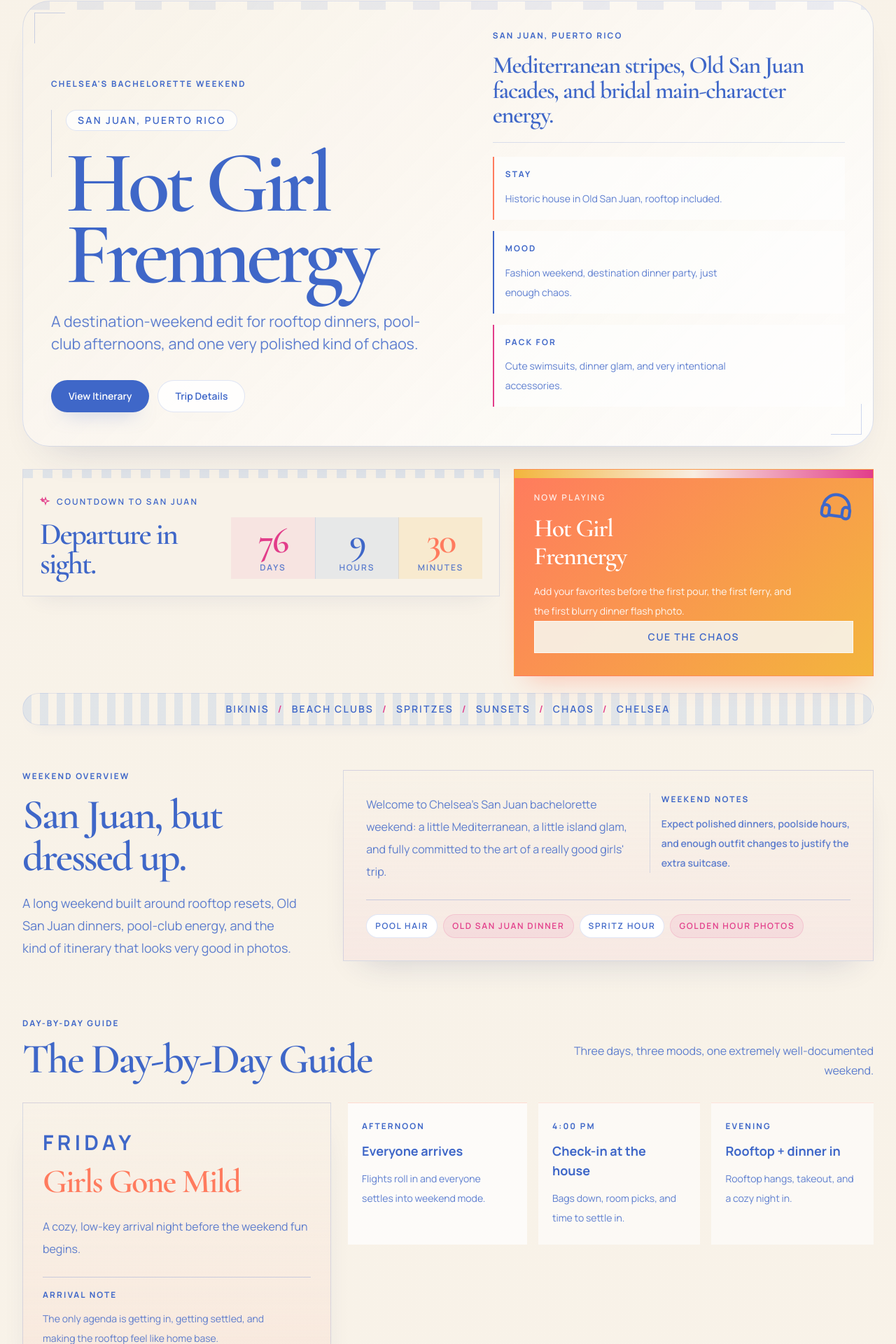
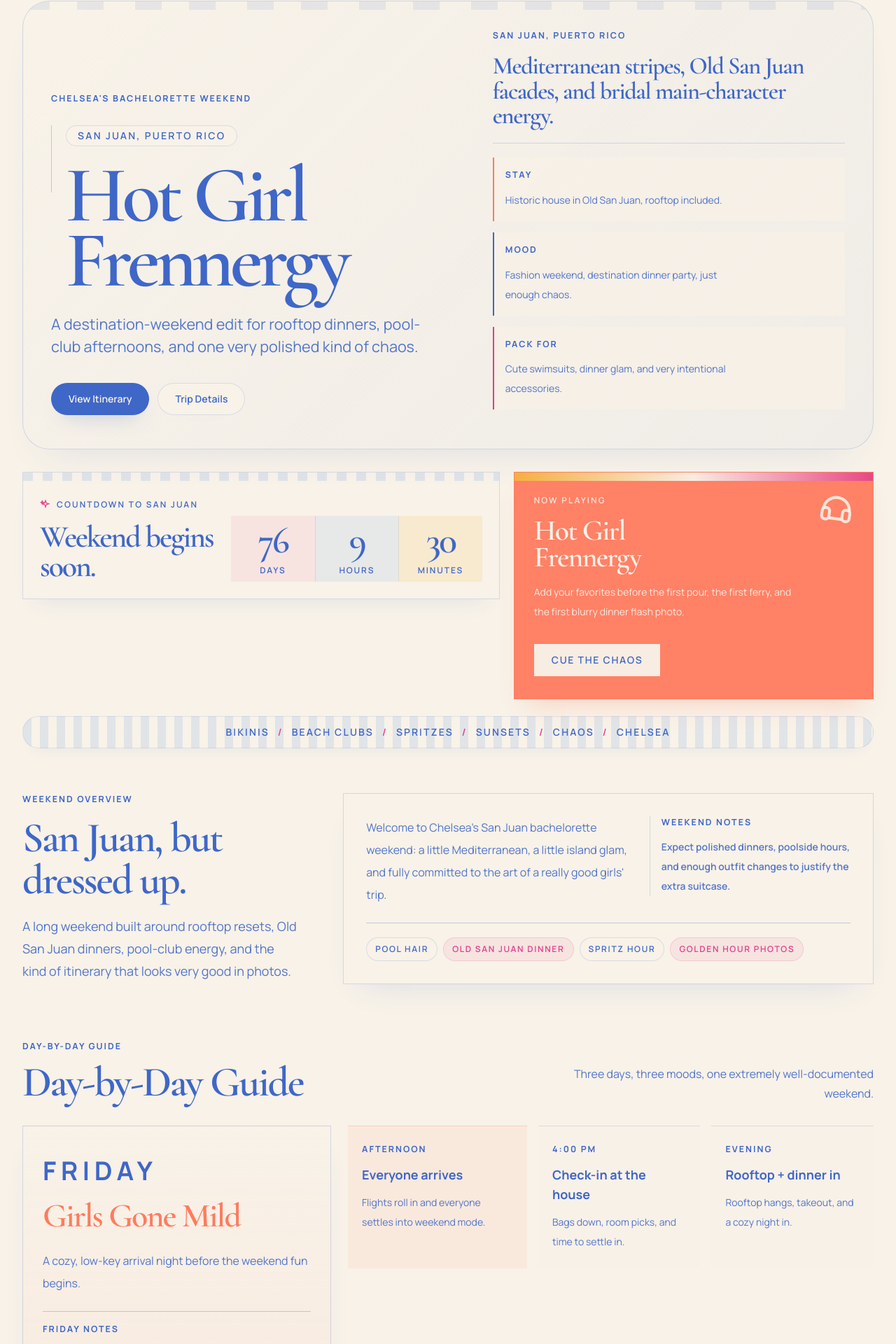
Before and after one commit to mwsimpson01-ux/frennergy-site, a Next.js app: page / in a window 1280 px wide. Shown: the part 39-1959 px from the top of the page at 70% size. Built offline with nearby package versions, Linux system fonts and the light colour scheme.

Commit message:
final cleanup pass for palette and readability

```diff
--- a/app/globals.css
+++ b/app/globals.css
@@ -1,8 +1,8 @@
 @import "tailwindcss";
 
 :root {
-  --background: #ffffff;
-  --foreground: #171717;
+  --background: #f8f2e8;
+  --foreground: #3f67c8;
   --fren-ivory: #f8f2e8;
   --fren-blue-soft: #8fb3e7;
   --fren-blue: #3f67c8;
@@ -10,11 +10,11 @@
   --fren-coral: #ff7b5e;
   --fren-marigold: #f3b53d;
   --fren-ink: #3f67c8;
-  --fren-copy: rgba(63, 103, 200, 0.84);
-  --fren-line: rgba(63, 103, 200, 0.18);
-  --fren-line-strong: rgba(63, 103, 200, 0.26);
-  --fren-shadow: 0 22px 46px -28px rgba(34, 52, 104, 0.24);
-  --fren-shadow-soft: 0 16px 30px -22px rgba(34, 52, 104, 0.15);
+  --fren-copy: rgba(63, 103, 200, 0.9);
+  --fren-line: rgba(63, 103, 200, 0.2);
+  --fren-line-strong: rgba(63, 103, 200, 0.3);
+  --fren-shadow: 0 22px 46px -28px rgba(63, 103, 200, 0.2);
+  --fren-shadow-soft: 0 16px 30px -22px rgba(63, 103, 200, 0.12);
 }
 
 @theme inline {
@@ -23,13 +23,6 @@
   --font-sans: var(--font-fren-sans);
   --font-serif: var(--font-fren-serif);
   --font-mono: var(--font-geist-mono);
-}
-
-@media (prefers-color-scheme: dark) {
-  :root {
-    --background: #0a0a0a;
-    --foreground: #ededed;
-  }
 }
 
 body {
@@ -46,9 +39,8 @@ body {
 
 .fren-hero {
   border: 1px solid var(--fren-line);
-  background:
-    linear-gradient(135deg, rgba(248, 242, 232, 0.98), rgba(255, 255, 255, 0.82));
-  box-shadow: 0 30px 60px -38px rgba(34, 52, 104, 0.24);
+  background: linear-gradient(135deg, rgba(248, 242, 232, 0.98), rgba(143, 179, 231, 0.08));
+  box-shadow: 0 30px 60px -38px rgba(63, 103, 200, 0.18);
 }
 
 .fren-hero-stripe {
@@ -67,15 +59,15 @@ body {
 }
 
 .fren-section--blush {
-  background: linear-gradient(180deg, rgba(248, 242, 232, 0.98), rgba(226, 61, 138, 0.05));
+  background: rgba(248, 242, 232, 0.98);
 }
 
 .fren-section--blue {
-  background: linear-gradient(180deg, rgba(248, 242, 232, 0.98), rgba(143, 179, 231, 0.1));
+  background: linear-gradient(180deg, rgba(248, 242, 232, 0.98), rgba(143, 179, 231, 0.08));
 }
 
 .fren-section--warm {
-  background: linear-gradient(180deg, rgba(248, 242, 232, 0.98), rgba(255, 123, 94, 0.08));
+  background: linear-gradient(180deg, rgba(248, 242, 232, 0.98), rgba(255, 123, 94, 0.06));
 }
 
 .fren-stripe-band {
@@ -89,36 +81,33 @@ body {
 
 .fren-card {
   border: 1px solid rgba(63, 103, 200, 0.12);
-  background: rgba(255, 255, 255, 0.92);
+  background: rgba(248, 242, 232, 0.9);
   box-shadow: var(--fren-shadow-soft);
 }
 
 .fren-card--blue {
-  background:
-    linear-gradient(180deg, rgba(255, 255, 255, 0.96), rgba(143, 179, 231, 0.08));
+  background: rgba(248, 242, 232, 0.96);
 }
 
 .fren-card--blush {
-  background:
-    linear-gradient(180deg, rgba(255, 255, 255, 0.96), rgba(226, 61, 138, 0.07));
+  background: rgba(248, 242, 232, 0.96);
 }
 
 .fren-card--warm {
-  background:
-    linear-gradient(180deg, rgba(255, 255, 255, 0.96), rgba(255, 123, 94, 0.08));
+  background: rgba(248, 242, 232, 0.96);
 }
 
 .fren-kicker {
   color: var(--fren-blue);
-  font-size: 0.74rem;
+  font-size: 0.78rem;
   font-weight: 700;
-  letter-spacing: 0.18em;
+  letter-spacing: 0.16em;
   text-transform: uppercase;
 }
 
 .fren-chip {
   border: 1px solid rgba(63, 103, 200, 0.1);
-  background: rgba(255, 255, 255, 0.85);
+  background: rgba(248, 242, 232, 0.92);
   color: var(--fren-blue);
   box-shadow: var(--fren-shadow-soft);
 }
@@ -131,13 +120,13 @@ body {
 .fren-button-primary {
   border: 1px solid rgba(63, 103, 200, 0.06);
   background: var(--fren-blue);
-  color: white;
+  color: var(--fren-ivory);
   box-shadow: 0 16px 28px -18px rgba(63, 103, 200, 0.5);
 }
 
 .fren-button-secondary {
   border: 1px solid rgba(63, 103, 200, 0.16);
-  background: rgba(255, 255, 255, 0.82);
+  background: rgba(248, 242, 232, 0.92);
   color: var(--fren-blue);
   box-shadow: var(--fren-shadow-soft);
 }
@@ -145,7 +134,7 @@ body {
 .fren-button-warm {
   border: 1px solid rgba(255, 123, 94, 0.14);
   background: var(--fren-pink);
-  color: white;
+  color: var(--fren-ivory);
   box-shadow: 0 16px 28px -18px rgba(226, 61, 138, 0.45);
 }
 
@@ -162,31 +151,3 @@ body {
 .fren-editorial-rule {
   border-top: 1px solid var(--fren-line-strong);
 }
-
-.fren-editorial-frame {
-  position: relative;
-}
-
-.fren-editorial-frame::before,
-.fren-editorial-frame::after {
-  content: "";
-  position: absolute;
-  width: 2.75rem;
-  height: 2.75rem;
-  border-color: var(--fren-line-strong);
-  pointer-events: none;
-}
-
-.fren-editorial-frame::before {
-  top: 1rem;
-  left: 1rem;
-  border-left: 1px solid var(--fren-line-strong);
-  border-top: 1px solid var(--fren-line-strong);
-}
-
-.fren-editorial-frame::after {
-  right: 1rem;
-  bottom: 1rem;
-  border-right: 1px solid var(--fren-line-strong);
-  border-bottom: 1px solid var(--fren-line-strong);
-}
--- a/app/page.tsx
+++ b/app/page.tsx
@@ -214,12 +214,12 @@ const extraToneClasses = [
 ] as const;
 
 const ruleToneClasses = [
-  "border-[rgba(63,103,200,0.18)] bg-white/92 text-[var(--fren-blue)]",
-  "border-[rgba(226,61,138,0.18)] bg-[rgba(226,61,138,0.06)] text-[var(--fren-pink)]",
-  "border-[rgba(255,123,94,0.18)] bg-[rgba(255,123,94,0.06)] text-[var(--fren-coral)]",
-  "border-[rgba(243,181,61,0.22)] bg-[rgba(243,181,61,0.1)] text-[var(--fren-ink)]",
-  "border-[rgba(63,103,200,0.18)] bg-[rgba(143,179,231,0.1)] text-[var(--fren-blue)]",
-  "border-[rgba(226,61,138,0.18)] bg-white/92 text-[var(--fren-pink)]",
+  "rounded-full border-[rgba(63,103,200,0.18)] bg-[rgba(248,242,232,0.96)] text-[var(--fren-blue)]",
+  "rounded-full border-[rgba(226,61,138,0.18)] bg-[rgba(226,61,138,0.06)] text-[var(--fren-pink)]",
+  "rounded-full border-[rgba(255,123,94,0.18)] bg-[rgba(255,123,94,0.06)] text-[var(--fren-coral)]",
+  "rounded-full border-[rgba(243,181,61,0.22)] bg-[rgba(243,181,61,0.12)] text-[var(--fren-ink)]",
+  "rounded-full border-[rgba(63,103,200,0.18)] bg-[rgba(143,179,231,0.1)] text-[var(--fren-blue)]",
+  "rounded-full border-[rgba(226,61,138,0.18)] bg-[rgba(248,242,232,0.96)] text-[var(--fren-pink)]",
 ] as const;
 
 type IconProps = {
@@ -343,7 +343,7 @@ export default function FrennergyPage() {
   return (
     <main className="fren-page font-sans">
       <div className="mx-auto w-full max-w-7xl px-4 pb-24 pt-6 sm:px-8 sm:pb-32 sm:pt-10">
-        <section className="fren-hero fren-editorial-frame relative overflow-hidden rounded-[2.4rem] px-6 pb-9 pt-8 sm:px-10 sm:pb-12 sm:pt-10">
+        <section className="fren-hero relative overflow-hidden rounded-[2.4rem] px-6 pb-9 pt-8 sm:px-10 sm:pb-12 sm:pt-10">
           <div className="fren-hero-stripe absolute inset-x-0 top-0 h-3 opacity-80" />
           <div className="grid gap-10 lg:grid-cols-[1.08fr_0.92fr] lg:items-end">
             <div className="max-w-3xl lg:pr-6">
@@ -351,10 +351,10 @@ export default function FrennergyPage() {
               <div className="mt-7 flex items-start gap-5">
                 <span className="hidden h-24 w-px bg-[var(--fren-line-strong)] lg:block" />
                 <div>
-                  <p className="inline-flex rounded-full border border-[rgba(63,103,200,0.16)] bg-white/76 px-4 py-1 text-sm font-semibold uppercase tracking-[0.16em] text-[var(--fren-blue)]">
+                  <p className="inline-flex rounded-full border border-[rgba(63,103,200,0.16)] bg-[rgba(248,242,232,0.94)] px-4 py-1 text-sm font-semibold uppercase tracking-[0.16em] text-[var(--fren-blue)]">
                     San Juan, Puerto Rico
                   </p>
-                  <h1 className="mt-6 font-serif text-[4.75rem] font-semibold leading-[0.82] tracking-[-0.055em] text-[var(--fren-ink)] sm:text-[6rem] lg:text-[7.8rem]">
+                  <h1 className="mt-6 font-serif text-[4.6rem] font-semibold leading-[0.82] tracking-[-0.055em] text-[var(--fren-ink)] sm:text-[5.8rem] lg:text-[7.1rem]">
                     Hot Girl
                     <br />
                     Frennergy
@@ -375,7 +375,7 @@ export default function FrennergyPage() {
                 </a>
                 <a
                   href="#details"
-                  className="fren-button-secondary inline-flex items-center justify-center rounded-full px-6 py-3 text-sm font-semibold transition duration-300 hover:-translate-y-1 hover:bg-white focus-visible:outline-none focus-visible:ring-2 focus-visible:ring-[var(--fren-blue)] focus-visible:ring-offset-2"
+                  className="fren-button-secondary inline-flex items-center justify-center rounded-full px-6 py-3 text-sm font-semibold transition duration-300 hover:-translate-y-1 hover:bg-[rgba(248,242,232,1)] focus-visible:outline-none focus-visible:ring-2 focus-visible:ring-[var(--fren-blue)] focus-visible:ring-offset-2"
                 >
                   Trip Details
                 </a>
@@ -390,19 +390,19 @@ export default function FrennergyPage() {
                 </p>
               </div>
               <div className="grid gap-4 sm:grid-cols-3 lg:grid-cols-1">
-                <div className="border-l-2 border-[var(--fren-coral)] bg-white/62 px-4 py-4">
+                <div className="border-l-2 border-[var(--fren-coral)] bg-[rgba(248,242,232,0.72)] px-4 py-4">
                   <p className="fren-kicker">Stay</p>
                   <p className="fren-copy mt-3 max-w-xs text-sm leading-7">
                     Historic house in Old San Juan, rooftop included.
                   </p>
                 </div>
-                <div className="border-l-2 border-[var(--fren-blue)] bg-white/62 px-4 py-4">
+                <div className="border-l-2 border-[var(--fren-blue)] bg-[rgba(248,242,232,0.72)] px-4 py-4">
                   <p className="fren-kicker">Mood</p>
                   <p className="fren-copy mt-3 max-w-xs text-sm leading-7">
                     Fashion weekend, destination dinner party, just enough chaos.
                   </p>
                 </div>
-                <div className="border-l-2 border-[var(--fren-pink)] bg-white/62 px-4 py-4">
+                <div className="border-l-2 border-[var(--fren-pink)] bg-[rgba(248,242,232,0.72)] px-4 py-4">
                   <p className="fren-kicker">Pack For</p>
                   <p className="fren-copy mt-3 max-w-xs text-sm leading-7">
                     Cute swimsuits, dinner glam, and very intentional accessories.
@@ -419,20 +419,20 @@ export default function FrennergyPage() {
           </div>
 
           <section aria-labelledby="music-title">
-            <div className="relative flex h-full min-h-[100%] flex-col overflow-hidden border border-[rgba(255,123,94,0.22)] bg-[linear-gradient(135deg,var(--fren-coral),var(--fren-marigold))] px-7 py-8 shadow-[0_22px_34px_-20px_rgba(255,123,94,0.42)]">
-              <div className="absolute inset-x-0 top-0 h-3 bg-[linear-gradient(90deg,var(--fren-marigold),rgba(248,242,232,0.95),var(--fren-pink))]" />
-              <div className="pointer-events-none absolute right-6 top-6 text-[var(--fren-blue)]">
+            <div className="relative flex h-full min-h-[100%] flex-col overflow-hidden border border-[rgba(255,123,94,0.22)] bg-[rgba(255,123,94,0.94)] px-7 py-8 shadow-[0_22px_34px_-20px_rgba(255,123,94,0.34)]">
+              <div className="absolute inset-x-0 top-0 h-3 bg-[linear-gradient(90deg,rgba(243,181,61,0.9),rgba(248,242,232,0.95),rgba(226,61,138,0.84))]" />
+              <div className="pointer-events-none absolute right-6 top-6 text-[rgba(248,242,232,0.88)]">
                 <IconHeadphones className="h-14 w-14 rotate-[8deg]" />
               </div>
-              <p className="text-xs font-semibold uppercase tracking-[0.18em] text-white/84">
+              <p className="text-xs font-semibold uppercase tracking-[0.18em] text-[rgba(248,242,232,0.88)]">
                 Now Playing
               </p>
-              <h2 id="music-title" className="mt-4 max-w-xs font-serif text-4xl font-semibold tracking-[-0.04em] text-white">
+              <h2 id="music-title" className="mt-4 max-w-xs font-serif text-[2.6rem] font-semibold leading-[0.92] tracking-[-0.04em] text-[var(--fren-ivory)]">
                 Hot Girl
                 <br />
                 Frennergy
               </h2>
-              <p className="mt-4 max-w-sm text-sm leading-7 text-white/92">
+              <p className="mt-4 max-w-sm text-sm leading-7 text-[rgba(248,242,232,0.92)]">
                 Add your favorites before the first pour, the first ferry, and the first blurry
                 dinner flash photo.
               </p>
@@ -440,7 +440,7 @@ export default function FrennergyPage() {
                 href={playlistUrl}
                 target="_blank"
                 rel="noopener noreferrer"
-                className="mt-auto inline-flex items-center justify-center border border-white/70 bg-[rgba(248,242,232,0.92)] px-6 py-3 text-sm font-semibold uppercase tracking-[0.12em] text-[var(--fren-blue)] transition duration-300 hover:-translate-y-1 hover:bg-white focus-visible:outline-none focus-visible:ring-2 focus-visible:ring-white focus-visible:ring-offset-2 focus-visible:ring-offset-[var(--fren-coral)]"
+                className="mt-8 inline-flex items-center justify-center self-start border border-[rgba(248,242,232,0.86)] bg-[rgba(248,242,232,0.96)] px-6 py-3 text-sm font-semibold uppercase tracking-[0.12em] text-[var(--fren-blue)] transition duration-300 hover:-translate-y-1 hover:bg-[rgba(248,242,232,1)] focus-visible:outline-none focus-visible:ring-2 focus-visible:ring-[var(--fren-ivory)] focus-visible:ring-offset-2 focus-visible:ring-offset-[var(--fren-coral)]"
               >
                 Cue the Chaos
               </a>
@@ -497,7 +497,7 @@ export default function FrennergyPage() {
                     key={pill}
                     className={`rounded-full px-3 py-2 ${
                       index % 2 === 0
-                        ? "border border-[rgba(63,103,200,0.16)] bg-white text-[var(--fren-blue)]"
+                        ? "border border-[rgba(63,103,200,0.16)] bg-[rgba(248,242,232,0.98)] text-[var(--fren-blue)]"
                         : "border border-[rgba(226,61,138,0.16)] bg-[rgba(226,61,138,0.08)] text-[var(--fren-pink)]"
                     }`}
                   >
@@ -514,7 +514,7 @@ export default function FrennergyPage() {
             <div>
               <p className="fren-kicker">Day-by-Day Guide</p>
               <h2 id="itinerary-title" className="mt-3 font-serif text-5xl font-semibold tracking-[-0.04em] text-[var(--fren-ink)] sm:text-6xl">
-                The Day-by-Day Guide
+                Day-by-Day Guide
               </h2>
             </div>
             <p className="fren-copy max-w-md text-sm leading-7 sm:text-base sm:text-right">
@@ -525,7 +525,7 @@ export default function FrennergyPage() {
           <div className="mt-8 space-y-10">
             <article className="grid gap-6 lg:grid-cols-[0.74fr_1.26fr] lg:items-start">
               <div className="fren-section fren-section--warm px-6 py-8 sm:px-7">
-                <p className="mt-1 text-2xl font-bold uppercase tracking-[0.18em] text-[var(--fren-blue)] sm:text-[1.85rem]">
+                <p className="mt-1 text-[2.1rem] font-bold uppercase tracking-[0.18em] text-[var(--fren-blue)] sm:text-[2.3rem]">
                   Friday
                 </p>
                 <h3 className={`mt-3 font-serif text-5xl font-semibold tracking-[-0.04em] ${fridayPlan.accentClass}`}>
@@ -533,7 +533,7 @@ export default function FrennergyPage() {
                 </h3>
                 <p className="fren-copy mt-6 max-w-sm text-base leading-8">{fridayPlan.subtitle}</p>
                 <div className="fren-editorial-rule mt-6 pt-4">
-                  <p className="fren-kicker">Arrival Note</p>
+                  <p className="fren-kicker">Friday Notes</p>
                   <p className="fren-copy mt-3 max-w-xs text-sm leading-7">
                     The only agenda is getting in, getting settled, and making the rooftop feel like
                     home base.
@@ -546,8 +546,8 @@ export default function FrennergyPage() {
                     key={`${fridayPlan.day}-${event.time}`}
                     className={`border-t px-5 py-6 ${
                       index === 0
-                        ? "border-[rgba(255,123,94,0.26)] bg-white/72"
-                        : "border-[rgba(255,123,94,0.18)] bg-[rgba(255,255,255,0.58)]"
+                        ? "border-[rgba(255,123,94,0.26)] bg-[rgba(255,123,94,0.08)]"
+                        : "border-[rgba(63,103,200,0.16)] bg-[rgba(248,242,232,0.94)]"
                     }`}
                   >
                     <p className="fren-kicker text-[11px]">{event.time}</p>
@@ -561,10 +561,10 @@ export default function FrennergyPage() {
             <article className="fren-section fren-section--blush overflow-hidden px-6 py-8 sm:px-8">
               <div className="grid gap-8 lg:grid-cols-[0.52fr_1.48fr]">
                 <div className="border-b border-[rgba(226,61,138,0.16)] pb-6 lg:border-b-0 lg:border-r lg:pb-0 lg:pr-8">
-                  <p className="mt-1 text-2xl font-bold uppercase tracking-[0.18em] text-[var(--fren-blue)] sm:text-[1.85rem]">
+                  <p className="mt-1 text-[2.1rem] font-bold uppercase tracking-[0.18em] text-[var(--fren-blue)] sm:text-[2.3rem]">
                     Saturday
                   </p>
-                  <h3 className={`mt-3 font-serif text-6xl font-semibold tracking-[-0.05em] ${saturdayPlan.accentClass}`}>
+                  <h3 className={`mt-3 font-serif text-5xl font-semibold tracking-[-0.05em] ${saturdayPlan.accentClass} sm:text-[3.85rem]`}>
                     {saturdayPlan.theme}
                   </h3>
                   <p className="fren-copy mt-5 text-base leading-8">{saturdayPlan.subtitle}</p>
@@ -575,10 +575,10 @@ export default function FrennergyPage() {
                       key={`${saturdayPlan.day}-${event.time}`}
                       className={`px-5 py-6 ${
                         index === 1
-                          ? "bg-[rgba(226,61,138,0.08)] border-t-2 border-[var(--fren-pink)] xl:translate-y-3"
+                          ? "bg-[rgba(226,61,138,0.08)] border-t-2 border-[var(--fren-pink)] xl:translate-y-2"
                           : index >= 3
-                            ? "bg-white/65 border-t border-[rgba(63,103,200,0.14)]"
-                          : "bg-white/72 border-t border-[rgba(63,103,200,0.14)]"
+                            ? "bg-[rgba(248,242,232,0.92)] border-t border-[rgba(63,103,200,0.16)]"
+                          : "bg-[rgba(248,242,232,0.96)] border-t border-[rgba(63,103,200,0.16)]"
                       }`}
                     >
                       <p className="fren-kicker text-[11px]">{event.time}</p>
@@ -592,7 +592,7 @@ export default function FrennergyPage() {
 
             <article className="grid gap-6 lg:grid-cols-[1.12fr_0.88fr] lg:items-start">
               <div className="fren-section fren-section--blue px-6 py-8 sm:px-8">
-                <p className="mt-1 text-2xl font-bold uppercase tracking-[0.18em] text-[var(--fren-blue)] sm:text-[1.85rem]">
+                <p className="mt-1 text-[2.1rem] font-bold uppercase tracking-[0.18em] text-[var(--fren-blue)] sm:text-[2.3rem]">
                   Sunday
                 </p>
                 <div className="mt-4 flex flex-wrap items-end justify-between gap-5">
@@ -616,7 +616,7 @@ export default function FrennergyPage() {
                 </div>
               </div>
               <div className="fren-section fren-section--ivory px-5 py-6">
-                <p className="fren-kicker">Pool Club Details</p>
+                <p className="fren-kicker">Pool Notes</p>
                 <p className="mt-4 font-serif text-3xl font-semibold tracking-[-0.04em] text-[var(--fren-blue)]">
                   Cabana from
                   <br />
@@ -626,7 +626,7 @@ export default function FrennergyPage() {
                   Cute swimsuit, good shades, and enough sunscreen to make it to dinner.
                 </p>
                 <div className="fren-editorial-rule mt-5 pt-4">
-                  <p className="fren-kicker">Packing Note</p>
+                  <p className="fren-kicker">What to Bring</p>
                   <p className="fren-copy mt-3 text-sm leading-7">
                     Bring the suit you would wear if the cabana were also a photoshoot.
                   </p>
@@ -650,7 +650,7 @@ export default function FrennergyPage() {
             {weekendRules.map((rule, index) => (
               <p
                 key={rule}
-                className={`border px-4 py-3 text-sm font-black uppercase tracking-[0.1em] ${ruleToneClasses[index % ruleToneClasses.length]}`}
+                className={`border px-4 py-3.5 text-sm font-semibold uppercase tracking-[0.12em] ${ruleToneClasses[index % ruleToneClasses.length]}`}
               >
                 {rule}
               </p>
@@ -705,16 +705,16 @@ export default function FrennergyPage() {
         </section>
 
         <section id="photos" className="mt-20" aria-labelledby="photos-title">
-          <div className="relative overflow-hidden border border-[rgba(63,103,200,0.16)] bg-[linear-gradient(135deg,var(--fren-blue),rgba(63,103,200,0.88) 47%,rgba(248,242,232,0.96) 47%,rgba(248,242,232,0.96) 100%)] px-6 py-11 shadow-[0_26px_46px_-26px_rgba(63,103,200,0.34)] sm:px-10 sm:py-14">
+          <div className="relative overflow-hidden border border-[rgba(63,103,200,0.18)] bg-[var(--fren-blue)] px-6 py-11 shadow-[0_26px_46px_-26px_rgba(63,103,200,0.3)] sm:px-10 sm:py-14">
             <div className="grid gap-8 lg:grid-cols-[0.95fr_1.05fr] lg:items-center">
               <div>
-                <p className="text-xs font-semibold uppercase tracking-[0.18em] text-white/76">
+                <p className="text-xs font-semibold uppercase tracking-[0.18em] text-[rgba(248,242,232,0.84)]">
                   Shared Album
                 </p>
-                <h2 id="photos-title" className="mt-4 max-w-sm font-serif text-5xl font-semibold tracking-[-0.05em] text-white sm:text-6xl">
+                <h2 id="photos-title" className="mt-4 max-w-sm font-serif text-5xl font-semibold tracking-[-0.05em] text-[var(--fren-ivory)] sm:text-6xl">
                   A very photogenic mess.
                 </h2>
-                <p className="mt-6 max-w-md text-sm leading-7 text-white/88 sm:text-base">
+                <p className="mt-6 max-w-md text-sm leading-7 text-[rgba(248,242,232,0.9)] sm:text-base">
                   Drop the tablescapes, the glam, the pool-club candids, and the blurry evidence
                   from everything after dinner.
                 </p>
--- a/components/frennergy/Countdown.tsx
+++ b/components/frennergy/Countdown.tsx
@@ -70,7 +70,7 @@ export function Countdown({ targetDate, label = "Hot Girl Summer begins in..." }
   return (
     <section
       aria-label="Countdown to trip"
-      className="overflow-hidden border border-[rgba(63,103,200,0.16)] bg-[rgba(248,242,232,0.98)] shadow-[0_18px_32px_-22px_rgba(34,52,104,0.12)]"
+      className="overflow-hidden border border-[rgba(63,103,200,0.18)] bg-[rgba(248,242,232,0.98)] shadow-[0_18px_32px_-22px_rgba(63,103,200,0.16)]"
     >
       <div className="h-3 bg-[repeating-linear-gradient(90deg,rgba(143,179,231,0.24)_0_14px,rgba(248,242,232,0.98)_14px_28px)]" />
       <div className="grid gap-6 px-5 py-5 sm:grid-cols-[0.82fr_1.18fr] sm:items-end sm:px-6 sm:py-6">
@@ -80,7 +80,7 @@ export function Countdown({ targetDate, label = "Hot Girl Summer begins in..." }
             {label}
           </p>
           <p className="mt-3 max-w-xs font-serif text-[2.35rem] font-semibold leading-[0.95] tracking-[-0.05em] text-[var(--fren-ink)] sm:text-[2.75rem]">
-            Departure in sight.
+            Weekend begins soon.
           </p>
         </div>
         <div className="grid grid-cols-3 border-t border-[rgba(63,103,200,0.14)] pt-4 sm:border-t-0 sm:pt-0">
@@ -89,10 +89,10 @@ export function Countdown({ targetDate, label = "Hot Girl Summer begins in..." }
             key={item.label}
             className={`border-l border-[rgba(63,103,200,0.14)] px-3 py-2 text-center first:border-l-0 sm:px-4 ${item.style}`}
           >
-            <p className="font-serif text-[2.65rem] font-semibold leading-none tracking-[-0.05em] sm:text-[3.25rem]">
+            <p className="font-serif text-[2.8rem] font-semibold leading-none tracking-[-0.05em] text-[var(--fren-ink)] sm:text-[3.35rem]">
               {item.value}
             </p>
-            <p className="mt-1 text-[11px] font-semibold uppercase tracking-[0.16em] text-[var(--fren-copy)] sm:text-xs">
+            <p className="mt-2 text-[11px] font-semibold uppercase tracking-[0.16em] text-[var(--fren-blue)] sm:text-xs">
               {item.label}
             </p>
           </div>
```
